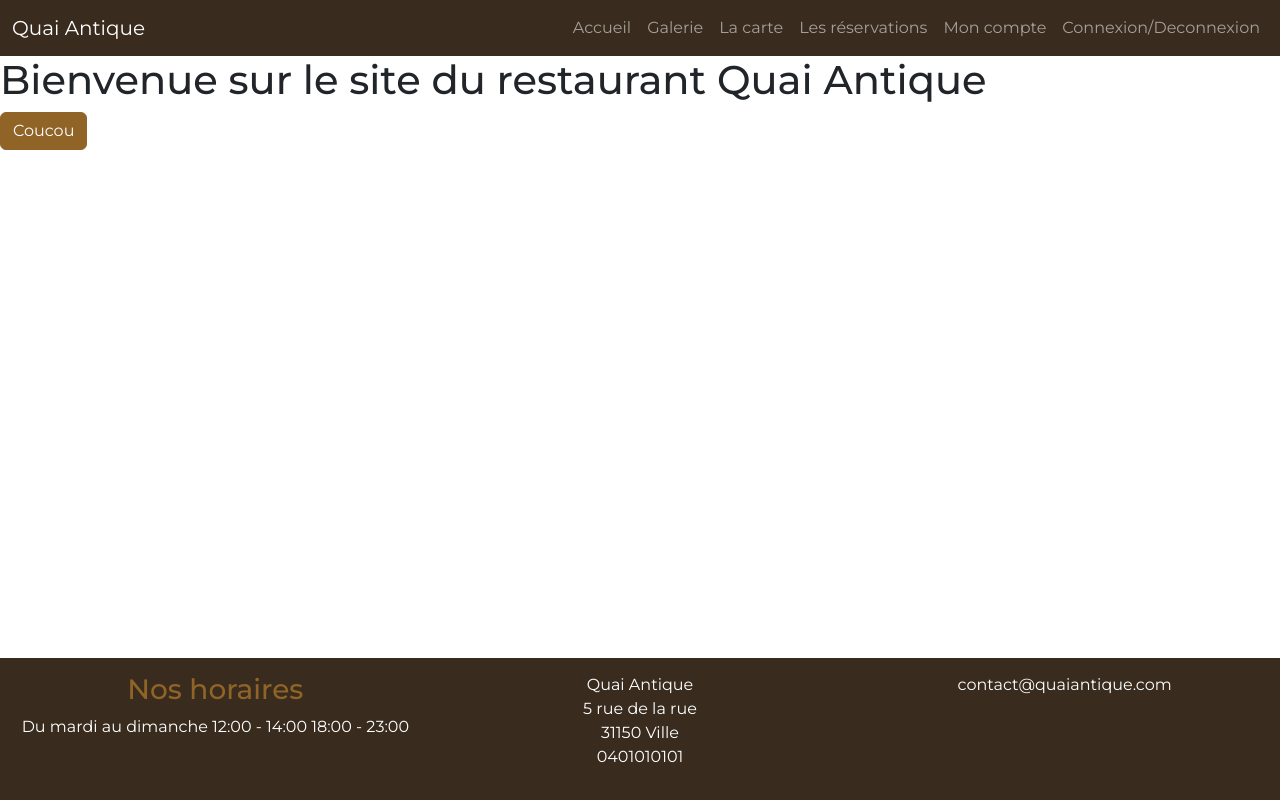
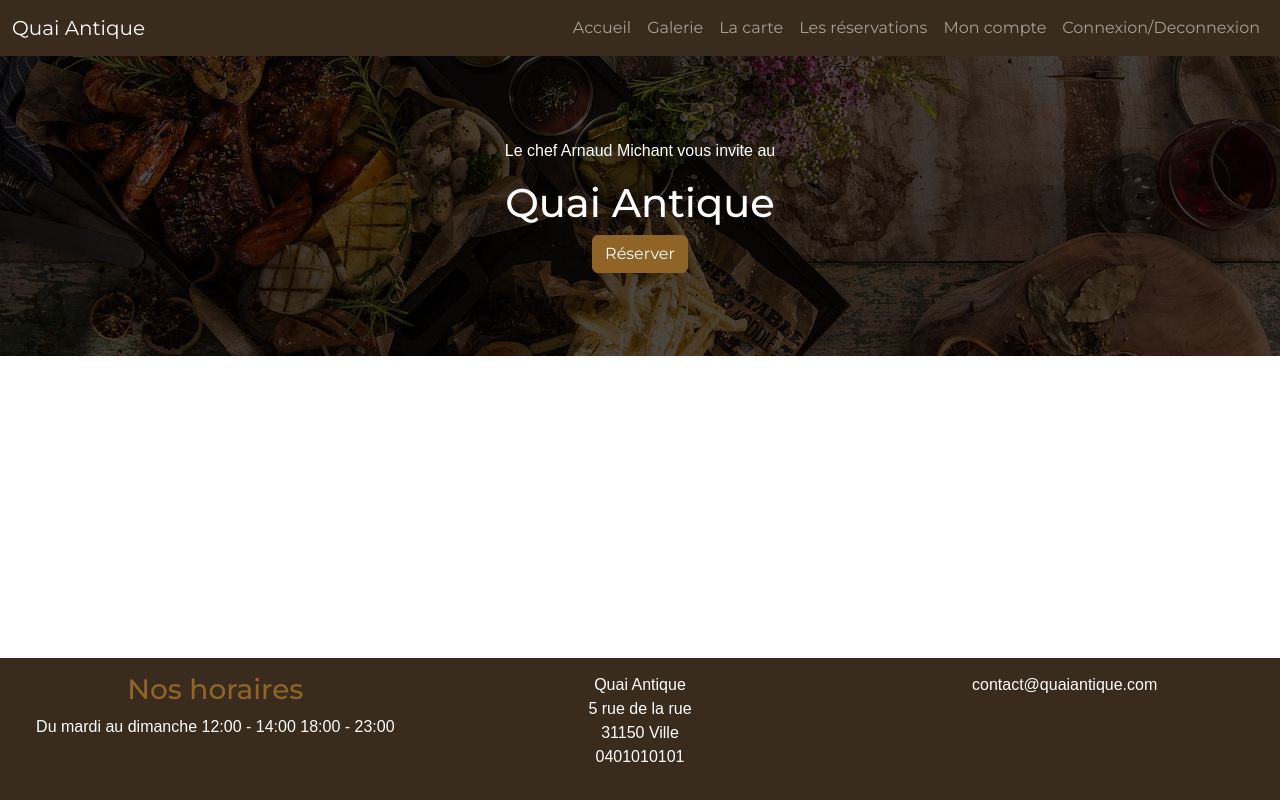
Before and after one commit to RVidal34/QuaiAntiqueRestaurantFront, a website with bundled scripts: page index.html in a window 1280 px wide. Built offline with nearby package versions, Linux system fonts and the light colour scheme; files whose address does not match are found by name; a web font is replaced by a local one.

Commit message:
Ajout du Hero + ajout des images

```diff
--- a/pages/home.html
+++ b/pages/home.html
@@ -1,2 +1,7 @@
-<h1>Bienvenue sur le site du restaurant Quai Antique</h1>
-<button class="btn btn-primary">Coucou</button>
+<div class="text-center text-white hero-scene">
+  <div class="hero-scene-content">
+    <p>Le chef Arnaud Michant vous invite au</p>
+    <h1>Quai Antique</h1>
+    <button class="btn btn-primary">Réserver</button>
+  </div>
+</div>
--- a/scss/main.scss
+++ b/scss/main.scss
@@ -6,8 +6,40 @@ html {
   position: relative;
 }
 
+p {
+    font-family: $font-family-serif;
+}
+
 main {
   margin-bottom: 250px;
+}
+
+.hero-scene {
+    position: relative;
+
+    &::before{
+        content: "";
+        width: 100%;
+        height: 100%;
+        position: absolute;
+        top: 0;
+        left: 0;
+        background: url(../assets/images/fondHeroScene.jpg)center/cover;
+        filter: brightness(0.3);
+    }
+
+    * {
+        // Positionner tous les éléments au-dessus de "before"
+        position: relative;
+    }
+
+    .hero-scene-content {
+        height: 300px;
+        display: flex;
+        flex-direction: column;
+        justify-content: center;
+        align-items: center;
+    }
 }
 
 .footer {
```
Also changed, not shown: assets/images/chef.jpg (added), assets/images/coffeShop.jpg (added), assets/images/fondHeroScene.jpg (added), assets/images/mediterranneanFood.jpg (added), assets/images/salmon.jpg (added), assets/images/wine.jpg (added), scss/main.css, 1 other file.
